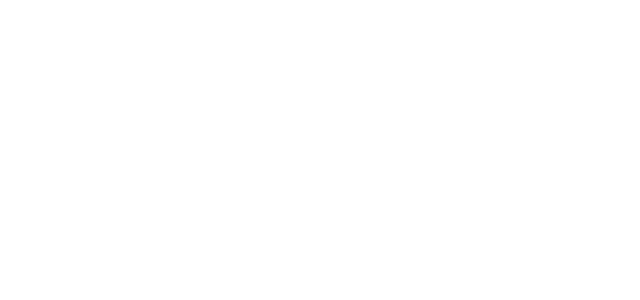
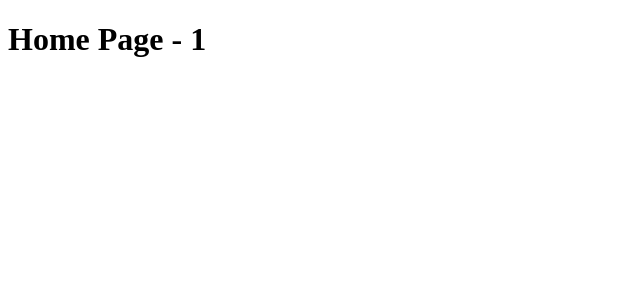
Before and after one commit to vitodent/lotus, a Vue app in the folder dinamic/: page /home/1 in a window 1280 px wide. Before the commit this address had no page. Shown: the top 300 px of the page, without its empty margins (0-640 px from the left). Built offline with nearby package versions, Linux system fonts and the light colour scheme.

Commit message:
Link Bridge

```diff
--- a/dinamic/src/App.vue
+++ b/dinamic/src/App.vue
@@ -1,6 +1,5 @@
 <script setup>
 import { RouterLink, RouterView } from 'vue-router'
-import HelloWorld from './components/HelloWorld.vue'
 </script>
 
 <template>
--- /dev/null
+++ b/dinamic/src/pages/Home.vue
@@ -0,0 +1,12 @@
+<template>
+    <h1>Home Page - {{ route.params.category }}</h1>
+</template>
+<script setup>
+import { useRoute } from 'vue-router'
+
+
+const route = useRoute()
+
+console.log(route.params)
+</script>
+<style></style>
--- /dev/null
+++ b/dinamic/src/pages/Movie.vue
@@ -0,0 +1,5 @@
+<template>
+    <h1>Movie Page</h1>
+</template>
+<script></script>
+<style></style>
```
Also changed, not shown: dinamic/src/router/index.js (+6 -8 lines).
